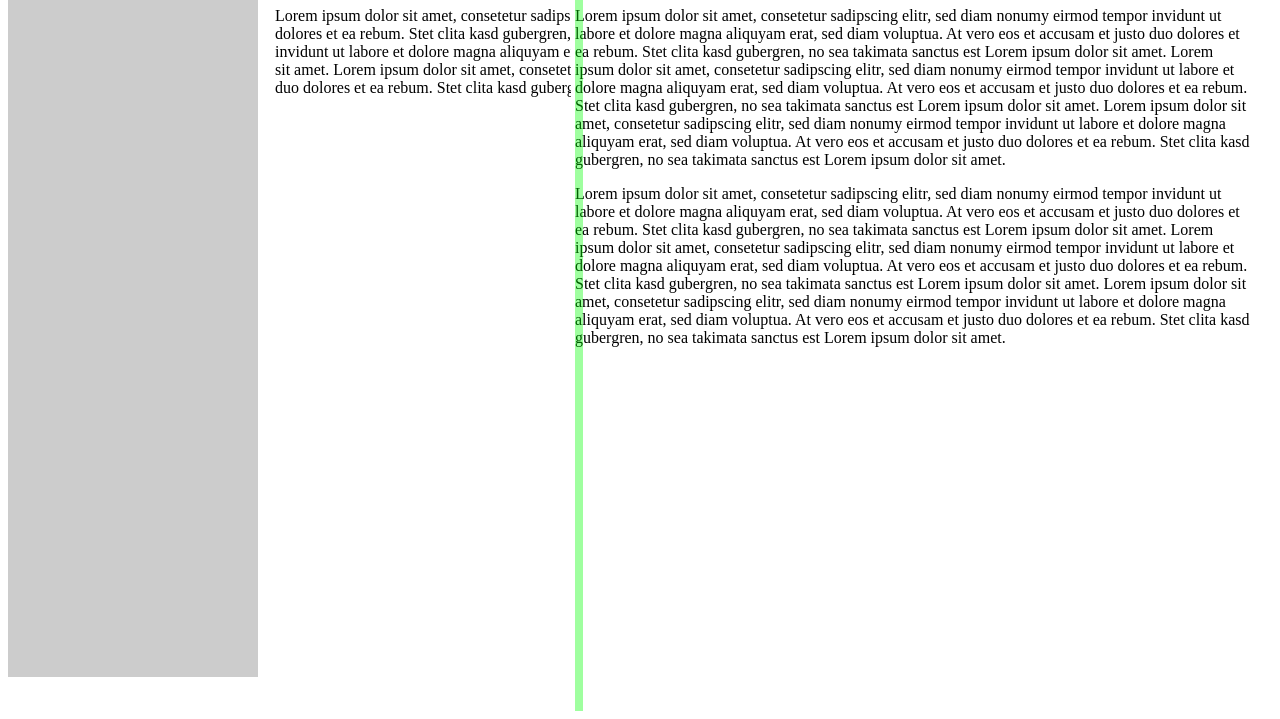
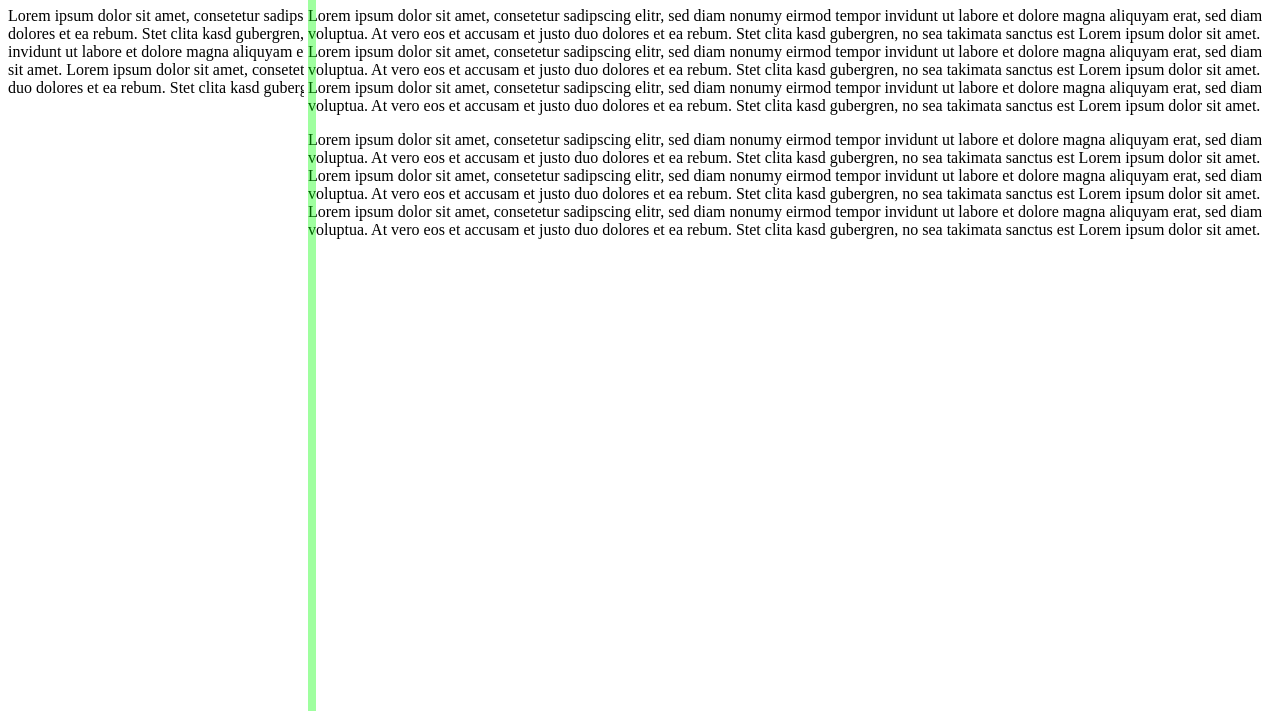
Before and after one commit to ktmcodelabs/react-resizable-columns, a React app: page / in a window 1280 px wide. Shown: the part 123-842 px from the top of the page. Built offline with nearby package versions, Linux system fonts and the light colour scheme.

Commit message:
update demo

```diff
--- a/examples/src/index.js
+++ b/examples/src/index.js
@@ -5,7 +5,6 @@ import ResizableColumns from './../../src';
 const App = () => (
     <div className={'demo'}>
         <div className={'topbar'}>Top Bar</div>
-        <div className={'sidebar'}> Side bar</div>
         <div className={'container'}>
             <ResizableColumns>
                 <div>
--- a/package.json
+++ b/package.json
@@ -1,6 +1,6 @@
 {
   "name": "react-resizable-columns",
-  "version": "1.0.3",
+  "version": "1.0.4",
   "description": "resizable columns",
   "main": "dist/index.js",
   "scripts": {
--- a/src/css/resizableColumns.scss
+++ b/src/css/resizableColumns.scss
@@ -67,7 +67,7 @@
   }
 
   .container {
-    width: calc(100vw - 300px);
+    width: 100%;
     overflow:hidden;
     margin: 50px auto 0;
   }
```
Also changed, not shown: src/css/resizableColumns.css, 1 other file.
